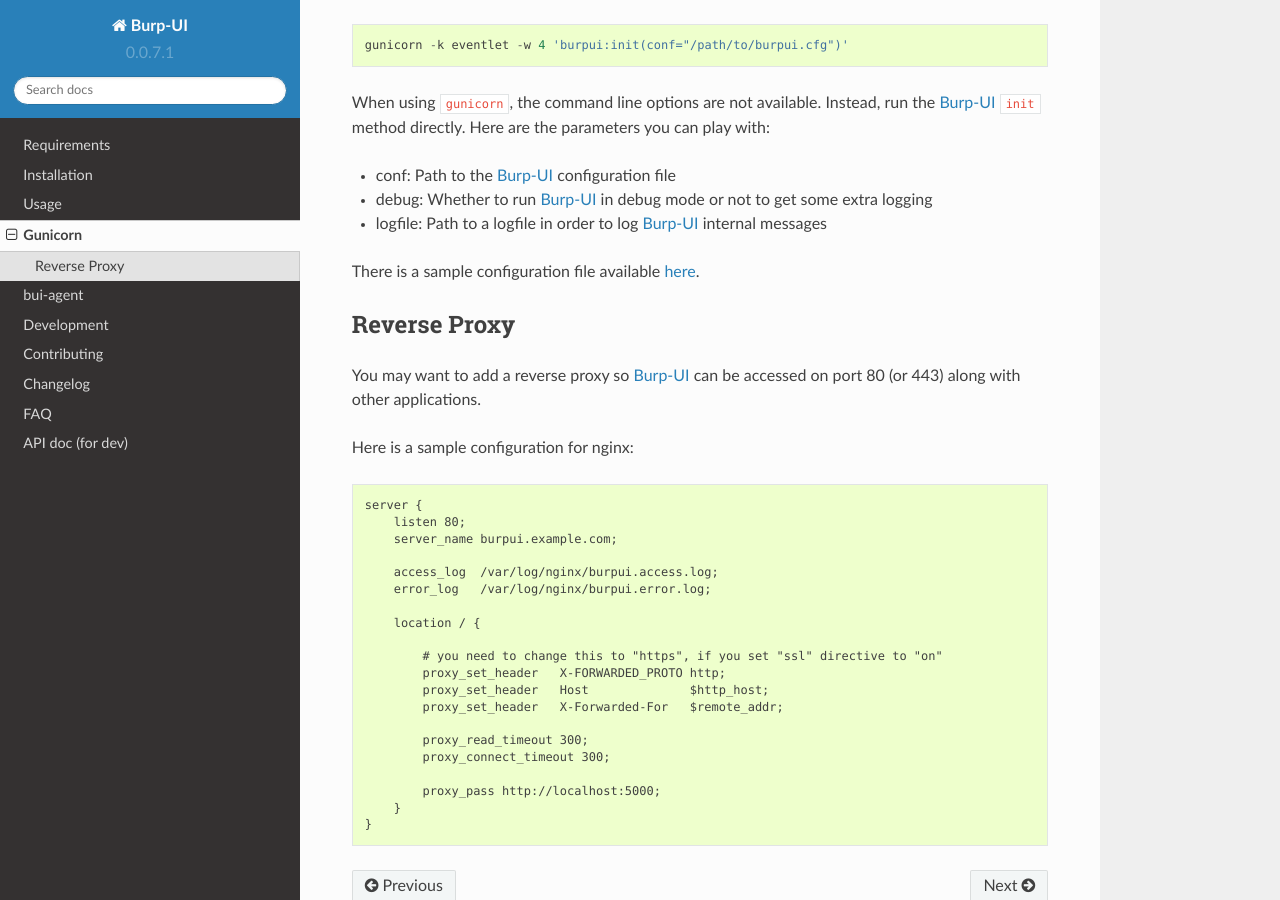
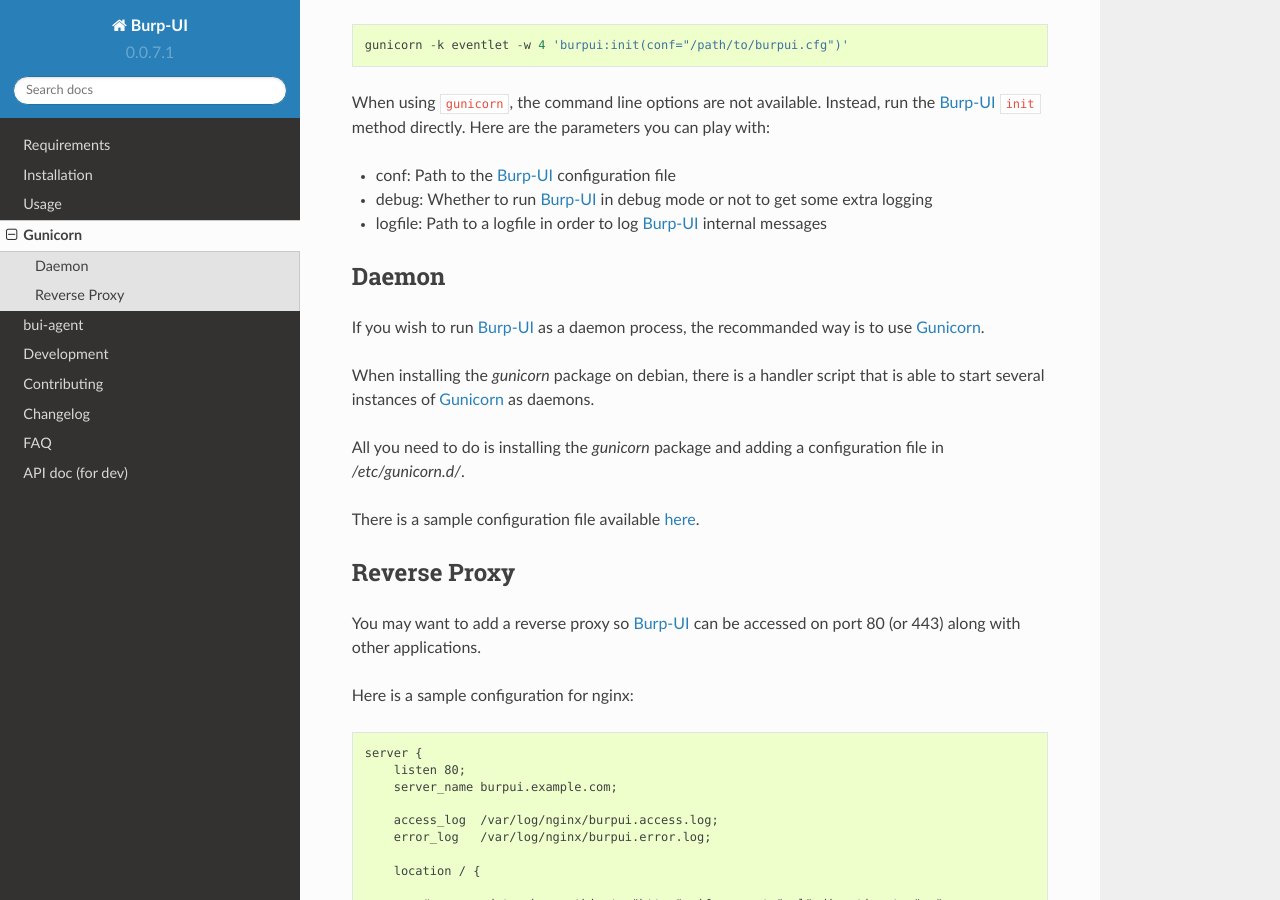
Before and after one commit to ziirish/burp-ui, a Sphinx documentation site: the page built from docs/gunicorn.rst, in a window 1280 px wide and 900 px high, scrolled down 436 px. Built offline with Sphinx 7.4.7 and the Read the Docs theme 2.0.0, drawn with Linux system fonts in a browser that asks for light colours.

Commit message:
add instructions for gunicorn daemon mode

```diff
--- a/docs/gunicorn.rst
+++ b/docs/gunicorn.rst
@@ -27,6 +27,18 @@
 - conf: Path to the `Burp-UI`_ configuration file
 - debug: Whether to run `Burp-UI`_ in debug mode or not to get some extra logging
 - logfile: Path to a logfile in order to log `Burp-UI`_ internal messages
+
+Daemon
+------
+
+If you wish to run `Burp-UI`_ as a daemon process, the recommanded way is to use
+`Gunicorn`_.
+
+When installing the *gunicorn* package on debian, there is a handler script that
+is able to start several instances of `Gunicorn`_ as daemons.
+
+All you need to do is installing the *gunicorn* package and adding a
+configuration file in */etc/gunicorn.d/*.
 
 There is a sample configuration file available
 `here <https://git.ziirish.me/ziirish/burp-ui/blob/master/contrib/gunicorn.d/burp-ui>`__.
```
